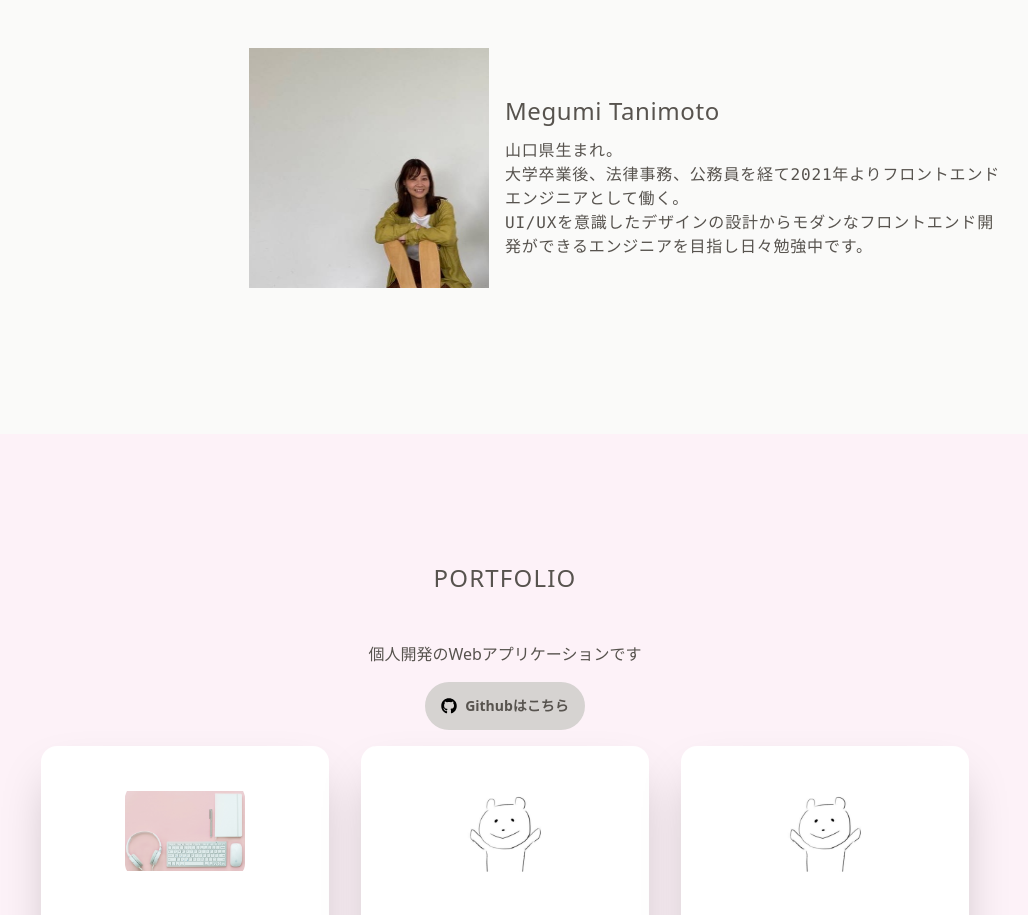
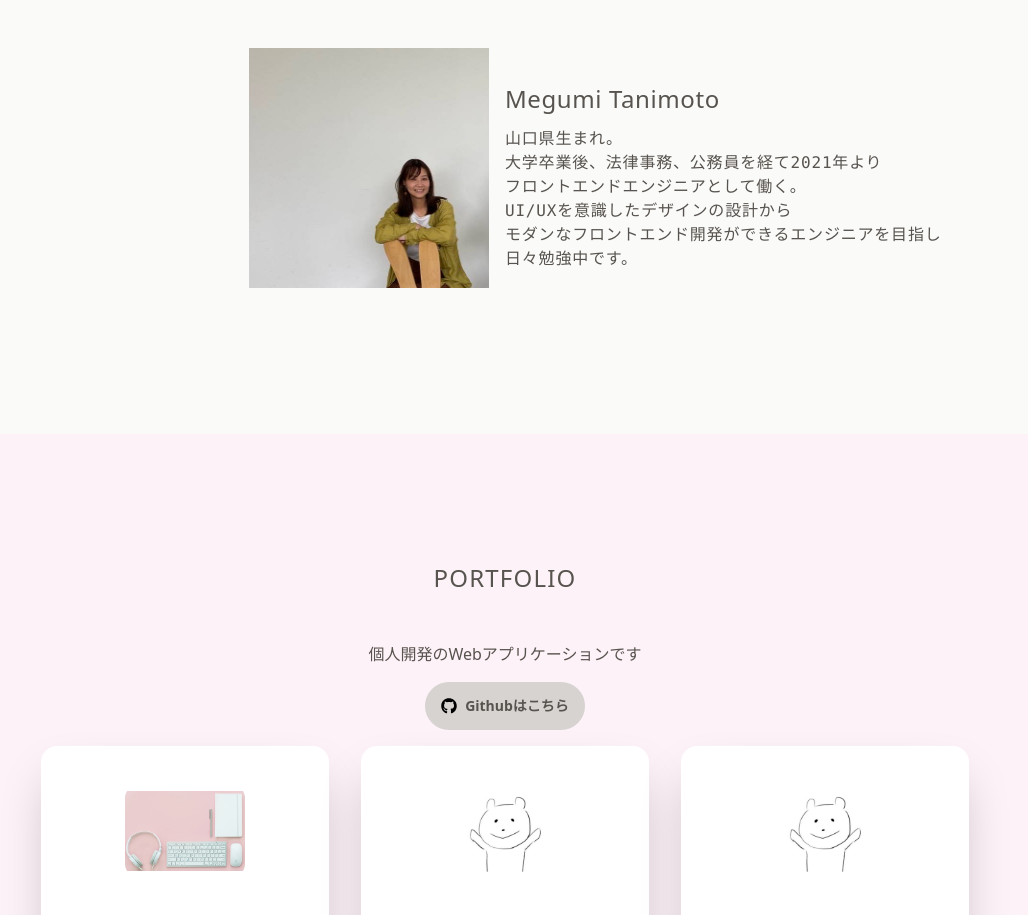
Before and after one commit to meg-engineer/portfolio-next, a Next.js app: page / in a window 1280 px wide. Shown: the part 1080-1995 px from the top of the page, without its empty margins (135-1163 px from the left). Built offline with nearby package versions, Linux system fonts and the light colour scheme.

Commit message:
Profile説明修正

```diff
--- a/components/Profile/index.tsx
+++ b/components/Profile/index.tsx
@@ -14,9 +14,15 @@ const Profile: React.FC = () => {
           <p className="font-mono tracking-wider leading-6">
             山口県生まれ。
             <br />
-            大学卒業後、法律事務、公務員を経て2021年よりフロントエンドエンジニアとして働く。
+            大学卒業後、法律事務、公務員を経て2021年より
             <br />
-            UI/UXを意識したデザインの設計からモダンなフロントエンド開発ができるエンジニアを目指し日々勉強中です。
+            フロントエンドエンジニアとして働く。
+            <br />
+            UI/UXを意識したデザインの設計から
+            <br />
+            モダンなフロントエンド開発ができるエンジニアを目指し
+            <br />
+            日々勉強中です。
           </p>
         </div>
       </div>
```
